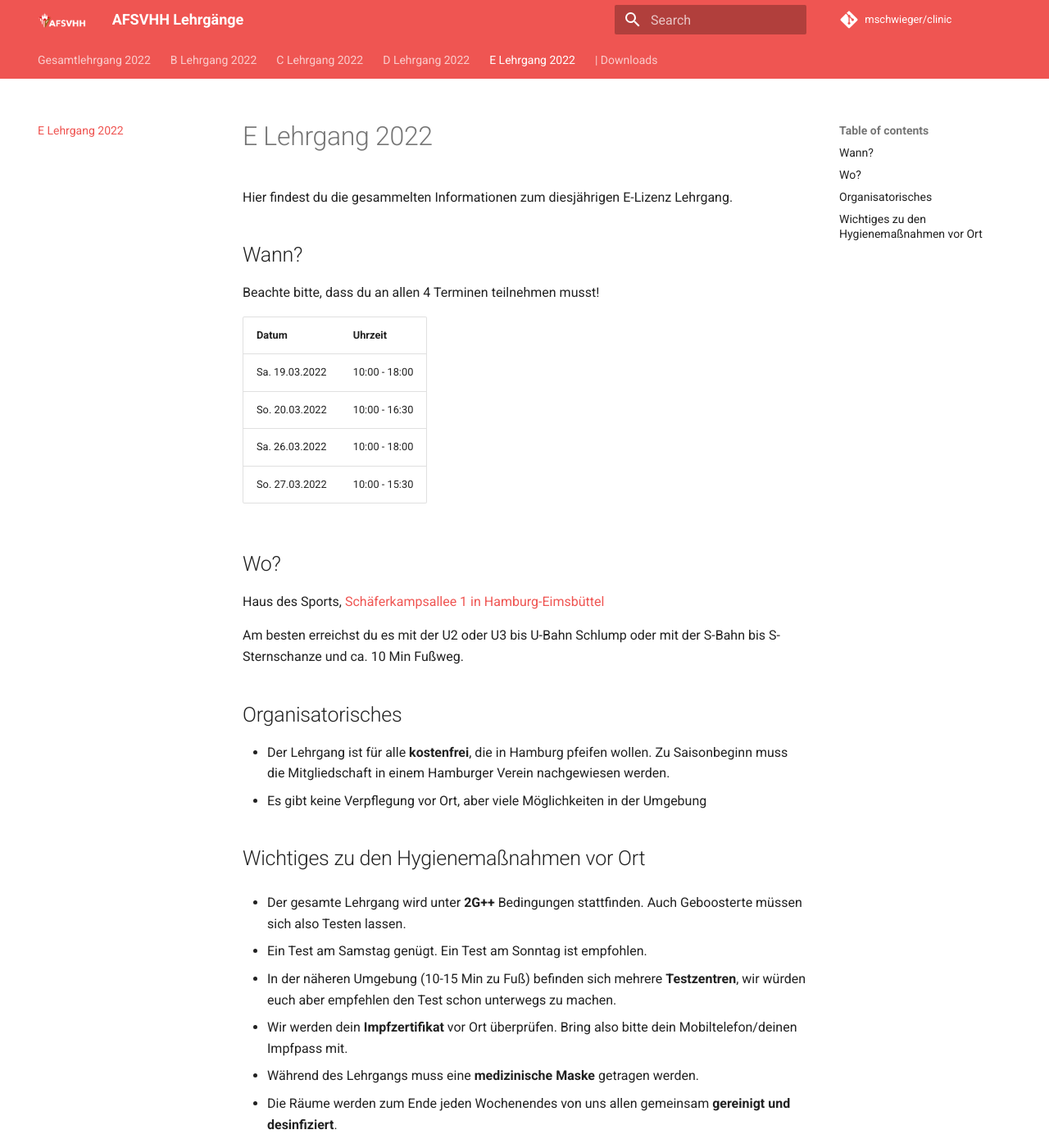
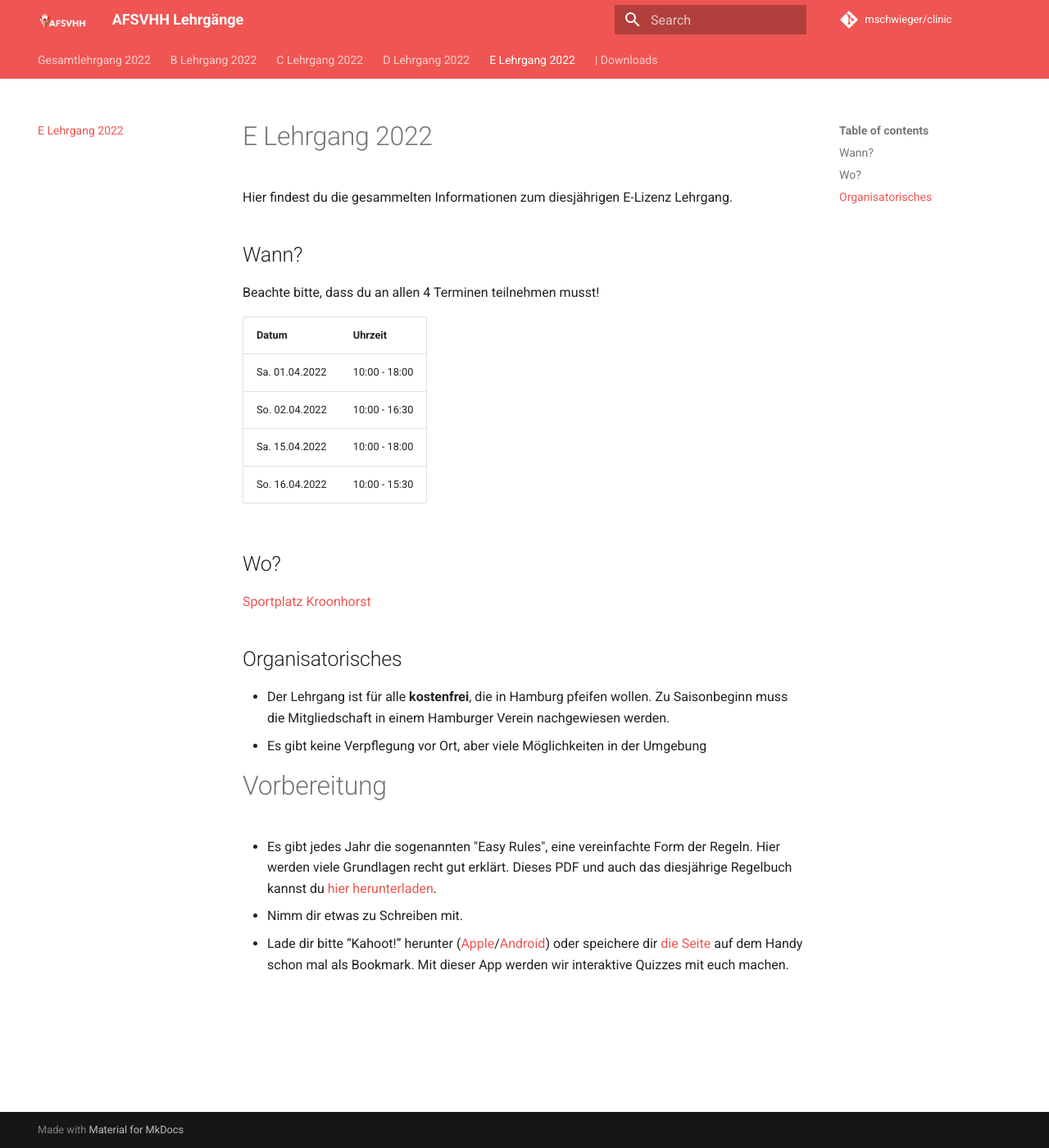
Before and after one commit to mschwieger/clinic, an MkDocs documentation site: the page built from docs/E.md, in a window 1280 px wide and 1400 px high. Shown: the whole window at 82% size. Built offline with MkDocs 1.6.1 and Material for MkDocs 9.7.7, drawn with Linux system fonts in a browser that asks for light colours; comment, search, counter and statistics services are not loaded; some of the changed text lies outside the part shown.

Commit message:
Update E.md

```diff
--- a/docs/E.md
+++ b/docs/E.md
@@ -8,38 +8,24 @@ Beachte bitte, dass du an allen 4 Terminen teilnehmen musst!
 
 | Datum          | Uhrzeit       |
 | -------------- | ------------- |
-| Sa. 19.03.2022 | 10:00 - 18:00 |
-| So. 20.03.2022 | 10:00 - 16:30 |
-| Sa. 26.03.2022 | 10:00 - 18:00 |
-| So. 27.03.2022 | 10:00 - 15:30 |
+| Sa. 01.04.2022 | 10:00 - 18:00 |
+| So. 02.04.2022 | 10:00 - 16:30 |
+| Sa. 15.04.2022 | 10:00 - 18:00 |
+| So. 16.04.2022 | 10:00 - 15:30 |
 
 ## Wo?
 
-Haus des Sports, [Schäferkampsallee 1 in Hamburg-Eimsbüttel](https://goo.gl/maps/hDkCfhvDPBUTDhJS9)
+[Sportplatz Kroonhorst](https://www.google.com/maps/place/Hamburg+Blue+Devils/@53.5938851,9.8498219,16.06z/data=!4m5!3m4!1s0x0:0xcfac1eb09bcfa201!8m2!3d53.5928715!4d9.8495544)
 
-Am besten erreichst du es mit der U2 oder U3 bis U-Bahn Schlump oder mit der S-Bahn bis S-Sternschanze und ca. 10 Min Fußweg.
 
 ## Organisatorisches
 - Der Lehrgang ist für alle **kostenfrei**, die in Hamburg pfeifen wollen. Zu Saisonbeginn muss die Mitgliedschaft in einem Hamburger Verein nachgewiesen werden.
 - Es gibt keine Verpflegung vor Ort, aber viele Möglichkeiten in der Umgebung
 
-## Wichtiges zu den Hygienemaßnahmen vor Ort
-
--   Der gesamte Lehrgang wird unter **2G++** Bedingungen stattfinden. Auch Geboosterte müssen sich also Testen lassen.
-
--   Ein Test am Samstag genügt. Ein Test am Sonntag ist empfohlen.
-
--   In der näheren Umgebung (10-15 Min zu Fuß) befinden sich mehrere **Testzentren**, wir würden euch aber empfehlen den Test schon unterwegs zu machen.
-
--   Wir werden dein **Impfzertifikat** vor Ort überprüfen. Bring also bitte dein Mobiltelefon/deinen Impfpass mit.
-
--   Während des Lehrgangs muss eine **medizinische Maske** getragen werden.
-
--   Die Räume werden zum Ende jeden Wochenendes von uns allen gemeinsam **gereinigt und desinfiziert**.
 
 # Vorbereitung
 
 -   Es gibt jedes Jahr die sogenannten "Easy Rules", eine vereinfachte Form der Regeln. Hier werden viele Grundlagen recht gut erklärt.
-    Dieses PDF und auch das diesjährige Regelbuch kannst du [hier herunterladen](https://afsvd.de/downloads/). Das Regelbuch bekommst du beim Lehrgang auch in gedruckter Form.
--   Nimm dir etwas zu schreiben mit.
+    Dieses PDF und auch das diesjährige Regelbuch kannst du [hier herunterladen](https://afsvd.de/downloads/).
+-   Nimm dir etwas zu Schreiben mit.
 -   Lade dir bitte “Kahoot!” herunter ([Apple](https://itunes.apple.com/de/app/kahoot-play-create-quizzes/id1131203560?mt=8)/[Android](https://play.google.com/store/apps/details?id=no.mobitroll.kahoot.android&hl=de)) oder speichere dir [die Seite](https://kahoot.it/) auf dem Handy schon mal als Bookmark. Mit dieser App werden wir interaktive Quizzes mit euch machen.
```
